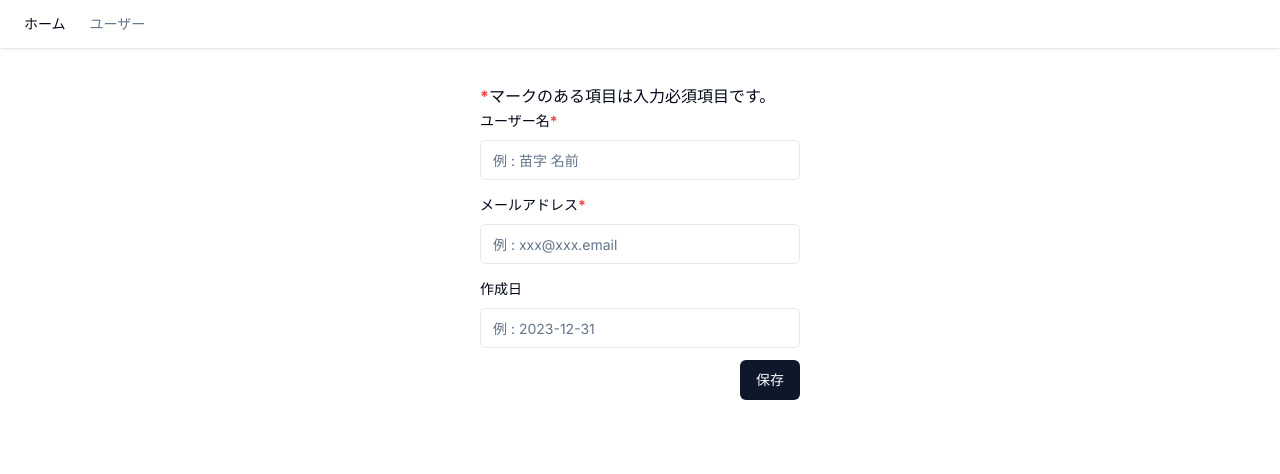
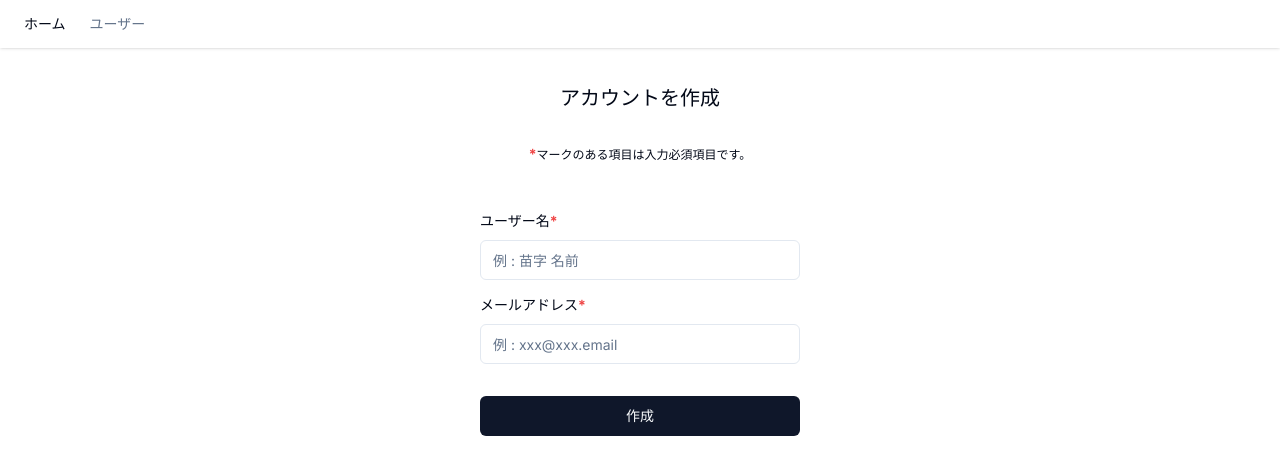
Before and after one commit to ITP-system/cognito-lambda-edge, a Next.js app in the folder src/app_admin/: page /user/create in a window 1280 px wide. Shown: the top 474 px of the page. Built offline with nearby package versions, Linux system fonts and the light colour scheme.

Commit message:
OFIS-67 app_admin: create user ui

```diff
--- a/src/app_admin/app/user/create/page.tsx
+++ b/src/app_admin/app/user/create/page.tsx
@@ -9,13 +9,14 @@ import { Button } from "@/components/ui/button";
 import {
   Form,
   FormControl,
-  FormDescription,
   FormField,
   FormItem,
   FormLabel,
   FormMessage,
 } from "@/components/ui/form";
 import { Input } from "@/components/ui/input";
+
+import { redirect } from "next/navigation";
 
 const formSchema = z.object({
   userName: z.string().min(2, {
@@ -39,25 +40,32 @@ export default function CreateUserForm() {
     },
   });
 
+  const formActions = (FormData: FormData) => {
+    userCreateFormAction(FormData);
+
+    redirect("/user");
+  };
+
   return (
     <div className="mt-[calc(var(--header-height)+2.25rem)] flex flex-col items-center">
-      <div>
-        <span>
-          <b className="text-red-500">*</b>
+      <h2 className="bold text-xl">アカウントを作成</h2>
+      <div className="py-8">
+        <p className="text-xs">
+          <b className="text-red-500 text-sm">*</b>
           マークのある項目は入力必須項目です。
-        </span>
+        </p>
+      </div>
       <Form {...form}>
         <form
-            action={async (FormData) => {
-              await userCreateFormAction(FormData);
+          action={async (FormData: FormData) => {
+            await formActions(FormData);
           }}
-            className="space-y-3"
         >
           <FormField
             control={form.control}
             name="userName"
             render={({ field }) => (
-                <FormItem className="max-w-xs w-[100dvw]">
+              <FormItem className="my-3 max-w-xs w-[100dvw]">
                 <FormLabel>
                   ユーザー名<b className="text-red-500">*</b>
                 </FormLabel>
@@ -73,41 +81,26 @@ export default function CreateUserForm() {
             control={form.control}
             name="userEmail"
             render={({ field }) => (
-                <FormItem className="max-w-xs w-[100dvw]">
+              <FormItem className="my-3 max-w-xs w-[100dvw]">
                 <FormLabel>
                   メールアドレス<b className="text-red-500">*</b>
                 </FormLabel>
                 <FormControl>
-                    <Input
-                      placeholder="例 : xxx@xxx.email"
-                      required
-                      {...field}
-                    />
+                  <Input placeholder="例 : xxx@xxx.email" required {...field} />
                 </FormControl>
 
                 <FormMessage />
               </FormItem>
             )}
           />
-            <FormField
-              control={form.control}
-              name="userCreateDate"
-              render={({ field }) => (
-                <FormItem className="max-w-xs w-[100dvw]">
-                  <FormLabel>作成日</FormLabel>
-                  <FormControl>
-                    <Input placeholder="例 : 2023-12-31" {...field} />
-                  </FormControl>
-                  <FormMessage />
-                </FormItem>
-              )}
-            />
-            <Button type="submit" className="float-right">
-              保存
+
+          <div className="mt-8">
+            <Button type="submit" className="w-full">
+              作成
             </Button>
+          </div>
         </form>
       </Form>
     </div>
-    </div>
   );
 }
--- a/src/app_admin/components/common/formActions/userForm.tsx
+++ b/src/app_admin/components/common/formActions/userForm.tsx
@@ -4,22 +4,40 @@ import "server-only";
 import { redirect } from "next/navigation";
 import { revalidateTag } from "next/cache";
 import { revalidatePath } from "next/cache";
+import {
+  CognitoIdentityProvider,
+  CognitoIdentityProviderClientConfig,
+} from "@aws-sdk/client-cognito-identity-provider";
 
 export const userCreateFormAction = async (FormData: FormData) => {
   const expendUserName = FormData.get("userName");
   const expendUserEmail = FormData.get("userEmail");
-  const expendUserCreateDate = FormData.get("userCreateDate");
 
-  console.log(expendUserName);
-  console.log(expendUserEmail);
-  console.log(expendUserCreateDate);
+  const config: CognitoIdentityProviderClientConfig = {
+    credentials: {
+      accessKeyId: process.env.AWS_ACCESS_KEY_ID || "",
+      secretAccessKey: process.env.AWS_SECRET_ACCESS_KEY || "",
+    },
+  };
+
+  const provider = new CognitoIdentityProvider(config);
+  const result = await provider.adminCreateUser({
+    UserPoolId: process.env.USER_POOL_ID || "",
+    Username: String(expendUserName),
+    UserAttributes: [
+      {
+        Name: "email",
+        Value: String(expendUserEmail),
+      },
+    ],
+  });
 
   // キャッシュ無効化
   revalidateTag("/admin/user");
   // fetchキャッシュの再検証
   revalidatePath("/admin/user");
-  // リダイレクト
-  redirect("/admin/user");
+
+  return result;
 };
 
 export const userEditFormAction = async (FormData: FormData) => {
```
Also changed, not shown: 1 other file (tests, documents, lock files or other folders). Lines whose indentation alone changed are shown as unchanged.
